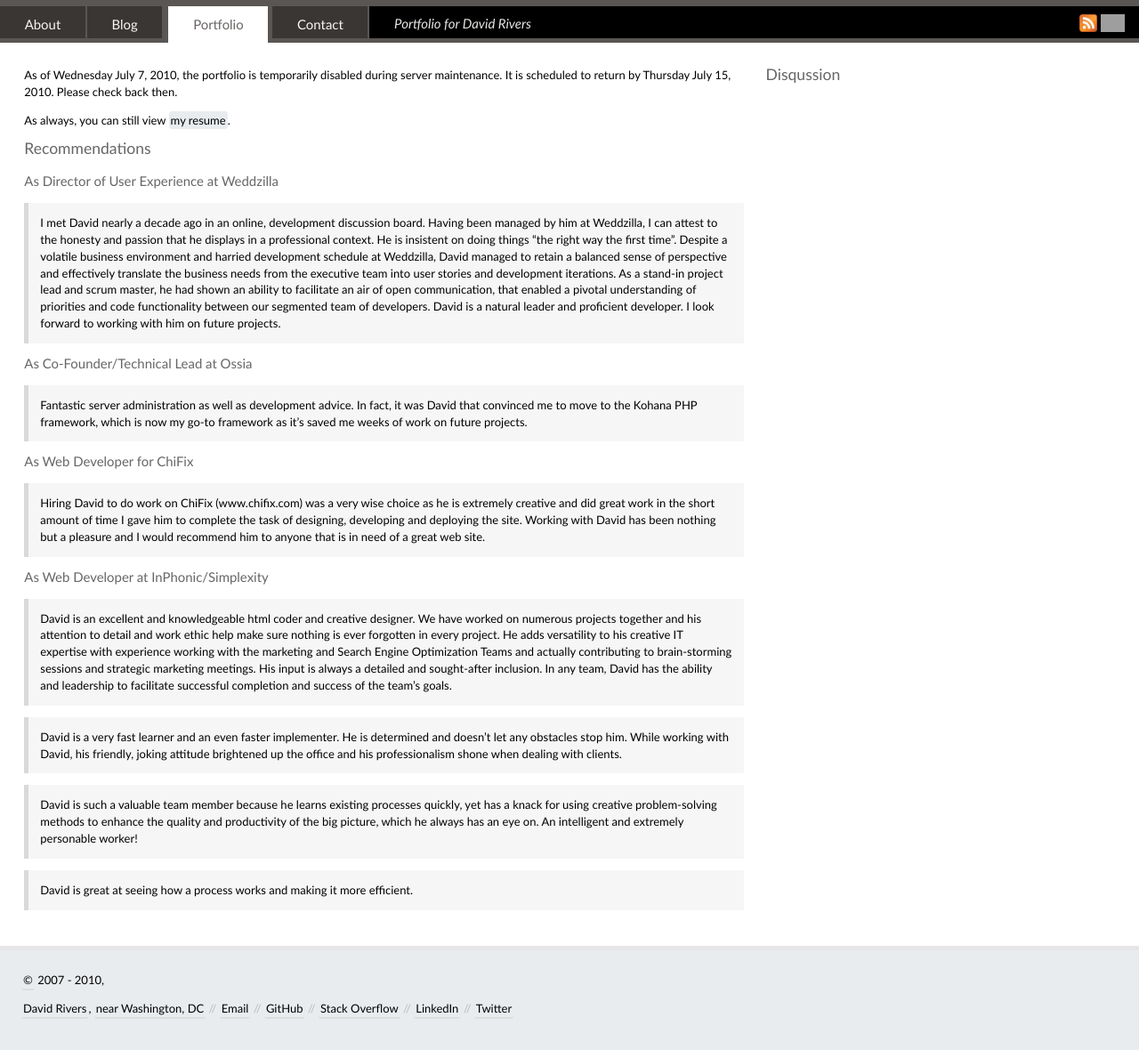
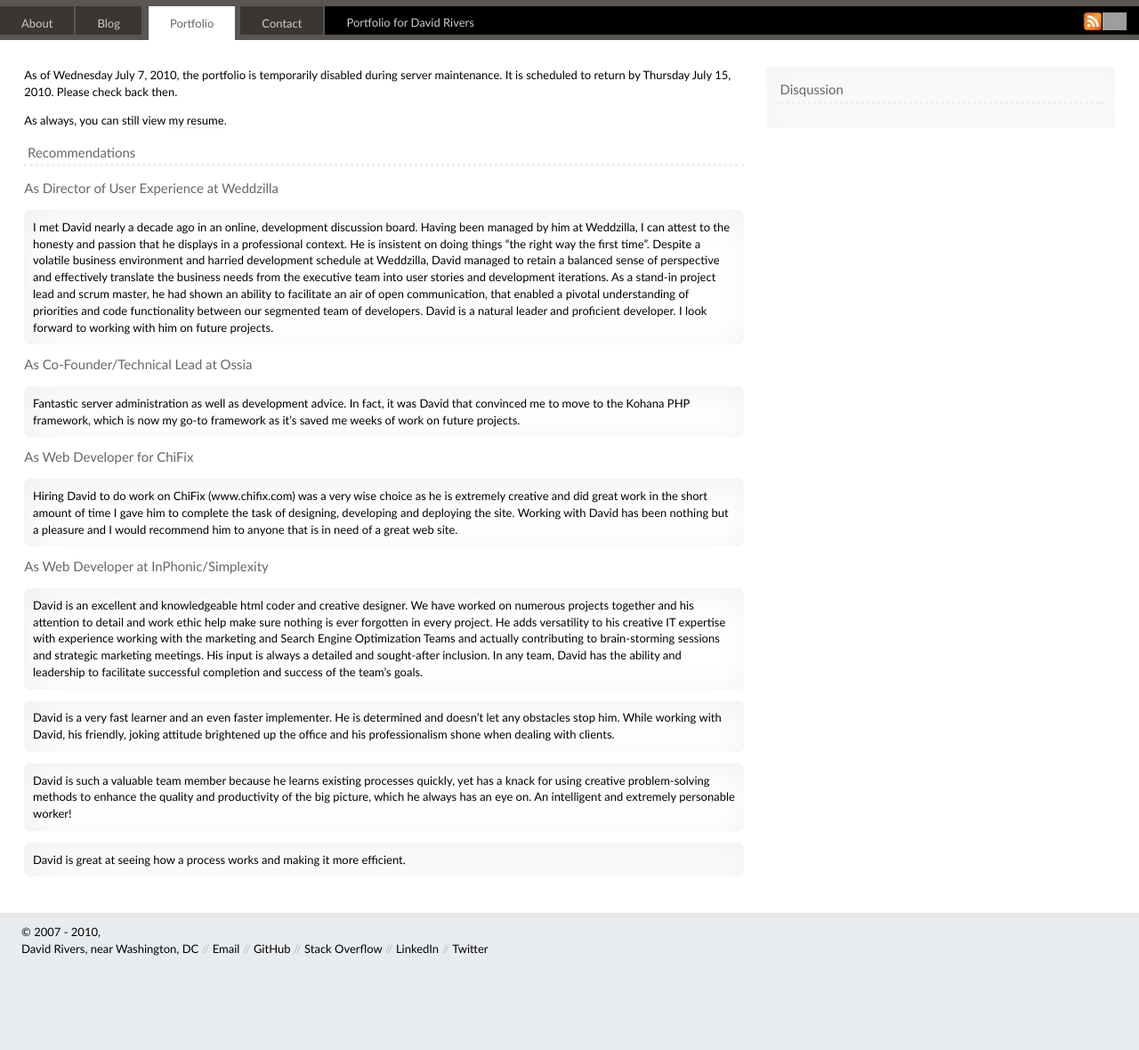
Before and after one commit to davidrivers/davidrivers.name-old, a Jekyll site: the page built from portfolio/index.markdown, in a window 1280 px wide and 1180 px high. Shown: the whole window at 89% size. Built offline with Jekyll 4.4.1, drawn with Linux system fonts in a browser that asks for light colours; nearby versions of some CDN libraries; library files that are not in the unit come from our copies; Markdown is read by kramdown in place of the engine named in the settings; comment, search, counter and statistics services are not loaded; grey boxes are pictures that could not be loaded.

Commit message:
Progressive enhancements with CSS3

```diff
--- a/_layouts/default.html
+++ b/_layouts/default.html
@@ -25,7 +25,7 @@
           <div class="yui-u first">
             {{ content }}
           </div>
-          <div class="yui-u">
+          <div class="sidebar yui-u">
             <h2>Disqussion</h2>
             <div id="disqus_thread"></div>
             <script type="text/javascript">
--- a/_layouts/home.html
+++ b/_layouts/home.html
@@ -25,9 +25,9 @@
           <div class="yui-u first">
             {{ content }}
           </div>
-          <div class="yui-u">
+          <div class="sidebar yui-u">
             <h2 style="margin-bottom: 0;">Recent Tweets</h2>
-<script src="http://widgets.twimg.com/j/2/widget.js"></script>
+<script src="/js/twitter_widget-2.2.1.js"></script>
 <script>
 new TWTR.Widget({
   version: 2,
--- a/css/application.css
+++ b/css/application.css
@@ -1,12 +1,10 @@
 a {
-  -moz-border-radius: 3px;
-  -webkit-border-radius: 3px;
-  background: #e9ecef;
+  border-bottom: 1px solid #dee;
   color: black;
-  padding: 2px;
   text-decoration: none; }
   a:hover {
-    border-bottom: 2px solid #ddd; }
+    border-color: #ddd;
+    border-width: 2px; }
   a img {
     border: 0; }
 
@@ -39,53 +37,56 @@ dt:after {
 #doc3 {
   margin: 0; }
 
-em, h1 { font-style: oblique; }
+em { font-style: oblique; }
 
 .email {
   direction: rtl;
   unicode-bidi: bidi-override; }
 
 #ft {
-  border-top: 5px solid #e6e6e6;
-  padding: 1.85em; }
-  #ft a {
-    border-bottom: 2px solid #ddd; }
+  border-top: 0.5em solid #e6e6e6;
+  padding: 0.5em 1.85em; }
+  #ft p {
+    margin: 0; }
 
 blockquote, dl, h1, h2, h3, h4, ol, p, ul {
   margin-bottom: 1em; }
 
 blockquote {
-  background: #f6f6f6;
-  border-left: 5px solid #d9d9d9;
-  padding: 1em; }
+  -moz-border-radius: 0.5em;
+  -webkit-border-radius: 0.5em;
+  -moz-box-shadow: 0.5em 0.5em 3em #f0f0f0 inset;
+  -webkit-box-shadow: 0.5em 0.5em 3em #f0f0f0 inset;
+  padding: 0.75em; }
 
 blockquote p {
   margin: 0; }
 
 h1, h2, h3, h4 {
+  clear: both;
+  color: #666;
   font-weight: normal; }
 
 h1 {
-  color: #e9e6e3;
+  color: #ccc;
   display: inline;
-  font-size: 115%;
   left: 1.85em;
   margin-bottom: 0;
   position: relative;
   top: 0.675em; }
 
 h2 {
-  color: #666;
-  font-size: 135%; }
+  border-bottom: 3px dotted #eee;
+  font-size: 115%;
+  padding: 0.25em; }
 
 h3 {
-  color: #666666;
   font-size: 115%; }
 
 #hd {
   background: #000;
   border: 7px solid #595653;
-    border-bottom-width: 5px;
+    border-bottom-width: 0.5em;
     border-left: 0;
     border-right: 0;
   left: 0;
@@ -93,6 +94,8 @@ h3 {
   top: 0;
   width: 9999px;
   z-index: 2;}
+  #hd.obfuscated { opacity: 0.85; filter: alpha(opacity=85); -ms-filter: "alpha(opacity=85)"; }
+  #hd.obfuscated:hover { opacity: 1; filter: alpha(opacity=100); -ms-filter: "alpha(opacity=100)"; }
 
 #icons a {
   background: none;
@@ -102,7 +105,7 @@ h3 {
 #icons #blogroll {
   right: 1.1em; }
 #icons #feed {
-  right: 3.5em; }
+  right: 3.25em; }
 #icons img {
   height: 20px; }
 
@@ -114,7 +117,7 @@ li dt {
   float: left; }
   #nav .current, #nav .current:hover {
     background: white;
-    border: 5px solid #595653;
+    border: 0.5em solid #595653;
       border-bottom: 0;
       border-top: 0;
     color: #696663; }
@@ -126,27 +129,37 @@ li dt {
       background: none;
       border: 0;
       border-right: 2px solid #595653;
-      color: #f9f6f3;
+      color: #ccc;
       display: inline-block;
-      font-size: 115%;
       padding: 0.75em 1.85em;
       text-decoration: none; }
       #nav li a:hover {
-        background: #595653; }
+        background: #595653;
+        color: #eee; }
   #nav ul {
-    margin-bottom: -5px; }
+    margin-bottom: -0.5em; }
 
 .separator {
   color: #bbb; }
 
-.sidebar img {
-  width: 200px; }
+.sidebar {
+  -moz-border-radius: 0.25em;
+  -webkit-border-radius: 0.25em;
+  -moz-box-shadow: 0.5em 0.5em 2em #f6f6f6 inset;
+  -webkit-box-shadow: 0.5em 0.5em 2em #f6f6f6 inset;
+  background: #f9f9f9;
+  padding: 1% !important;
+  width: 30% !important; }
 
-#twtr-widget-1 .twtr-bd, .twtr-tweet-wrap {
+#twtr-widget-1 .twtr-bd, .twtr-timeline, .twtr-tweet-wrap {
+  background: #f9f9f9 !important;
+  font: 100% Optima !important;
+  line-height: 115% !important;
   padding: 0 !important; }
 
 #twtr-widget-1 .twtr-tweet {
-  line-height: 135% !important;
+  border: 0 !important;
+  line-height: 115% !important;
   padding: 0.75em 0 !important; }
   #twtr-widget-1 .twtr-tweet a, #twtr-widget-1 .twtr-tweet a:hover {
     text-decoration: none !important; }
@@ -161,4 +174,4 @@ li dt {
 
 ul li {
   list-style-position: inside;
-  list-style-type: circle;
+  list-style-type: circle; }
--- a/js/application.js
+++ b/js/application.js
@@ -1,10 +1,25 @@
 $(function (){
+
+  function toggle_header_opacity() {
+    if ($(window).scrollTop() > 0) {
+      $('#hd').stop(true, true).animate({opacity: 0.75}, 2000);}
+    else {
+      $('#hd').stop(true, true).animate({opacity: 1}, 2000);}}
+
+  toggle_header_opacity();
+
+  $(window).scroll(function(){ toggle_header_opacity(); });
+
+  $('#hd')
+    .hover(
+      function(){$(this).stop(true, true).css({opacity: 1}); },
+      function(){toggle_header_opacity(); })
+
   $('.email').wrap(function() {
     if ($(this).hasClass('recipient')) {
-      var recipient = $(this).attr('class').match(/to_[^\s'"]*/)[0].replace('to_', '');
-    } else {
-      var recipient = $(this).text();
-    }
-    return '<a rel="nofollow" href="mailto:' + recipient.split('').reverse().join('') + '?subject=Re: ' + document.title + '">';
-  });
+      var recipient = $(this).attr('class').match(/to_[^\s'"]*/)[0].replace('to_', '');}
+    else {
+      var recipient = $(this).text();}
+    return '<a rel="nofollow" href="mailto:' + recipient.split('').reverse().join('') + '?subject=Re: ' + document.title + '">';});
+
 });
```
Also changed, not shown: index.html (+8 -4 lines), img/David Rivers.jpg (added), js/twitter_widget-2.2.1.js (added), 12 other files.
